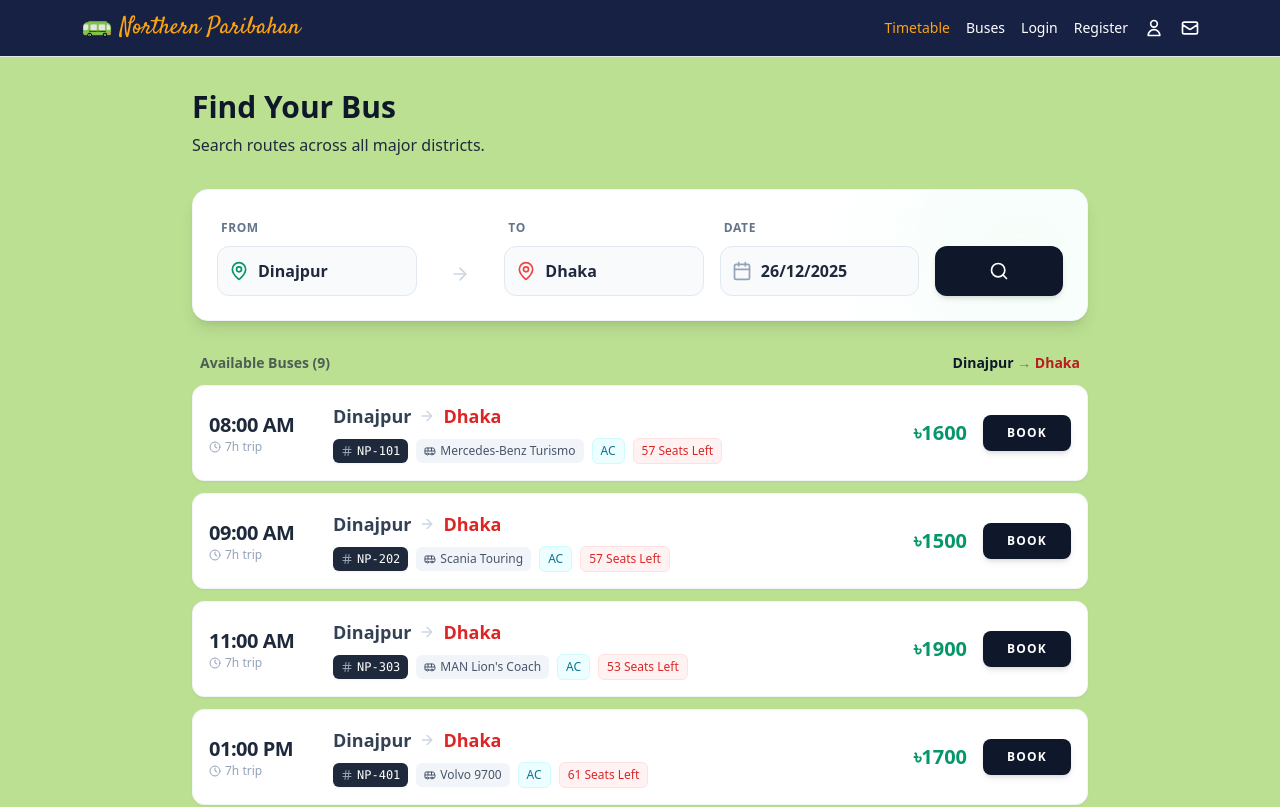
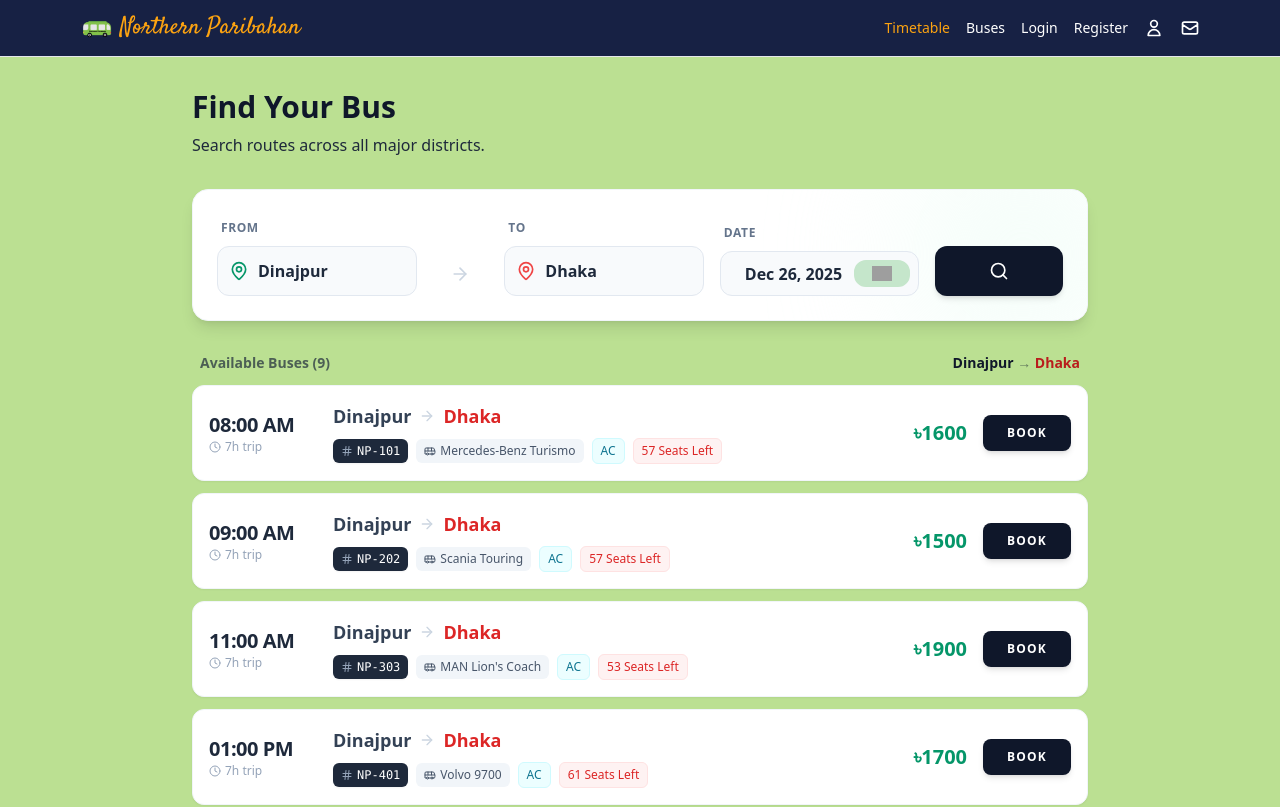
Before and after one commit to uzicodes/Northern-Paribahan, a Next.js app in the folder frontend/: page /timetable in a window 1280 px wide. Shown: the top 807 px of the page. Built offline with nearby package versions, Linux system fonts and the light colour scheme; grey boxes are pictures that could not be loaded.

Commit message:
feat: added the date picker in the time table page

```diff
--- a/frontend/app/timetable/page.tsx
+++ b/frontend/app/timetable/page.tsx
@@ -268,8 +268,10 @@ function TimetableContent() {
         </div>
 
         {/* Search Box */}
-        <div className="bg-white rounded-2xl shadow-lg border border-slate-100 p-6 mb-8 relative overflow-hidden">
-          <div className="absolute top-0 right-0 -mr-16 -mt-16 w-64 h-64 bg-emerald-50 rounded-full blur-3xl opacity-50 pointer-events-none"></div>
+        <div className="bg-white rounded-2xl shadow-lg border border-slate-100 p-6 mb-8 relative">
+          <div className="absolute inset-0 overflow-hidden rounded-2xl pointer-events-none">
+            <div className="absolute top-0 right-0 -mr-16 -mt-16 w-64 h-64 bg-emerald-50 rounded-full blur-3xl opacity-50"></div>
+          </div>
 
           <div className="grid grid-cols-1 md:grid-cols-12 gap-4 items-end relative z-10">
 
@@ -310,17 +312,10 @@ function TimetableContent() {
             {/* Date Picker */}
             <div className="md:col-span-3 space-y-2">
                 <label className="text-xs font-bold text-slate-500 uppercase tracking-wider ml-1">Date</label>
-                <HeroDatePicker selectedDate={date} onDateChange={setDate}>
-                    <div className="relative">
-                        <Calendar className="absolute left-3 top-1/2 -translate-y-1/2 w-5 h-5 text-slate-400" />
-                        <input
-                            type="text"
-                            readOnly
-                            value={date.toLocaleDateString('en-GB')}
-                            className="w-full pl-10 pr-4 py-3 bg-slate-50 border border-slate-200 rounded-xl text-slate-800 font-semibold focus:outline-none focus:ring-2 focus:ring-emerald-500 hover:bg-slate-100 cursor-pointer"
-                        />
-                    </div>
-                </HeroDatePicker>
+                <div className="w-full pl-4 pr-2 py-2 bg-slate-50 border border-slate-200 rounded-xl text-slate-800 font-semibold flex items-center justify-between">
+                    <span className="pl-2">{date.toLocaleDateString('en-US', { month: 'short', day: 'numeric', year: 'numeric' })}</span>
+                    <HeroDatePicker selectedDate={date} onDateChange={setDate} />
+                </div>
             </div>
 
             {/* Search Button */}
--- a/frontend/components/HeroDatePicker.tsx
+++ b/frontend/components/HeroDatePicker.tsx
@@ -141,7 +141,7 @@ const HeroDatePicker: React.FC<HeroDatePickerProps> = ({ selectedDate, onDateCha
   const days = getDaysInMonth(currentMonth);
 
   return (
-    <div className="relative inline-block w-full">
+    <div className="relative inline-block">
       <div onClick={() => setOpen((v) => !v)} className="cursor-pointer">
         {children ? children : (
           <button
@@ -153,7 +153,7 @@ const HeroDatePicker: React.FC<HeroDatePickerProps> = ({ selectedDate, onDateCha
         )}
       </div>
       {open && (
-        <div className="datepicker-popover absolute left-0 mt-2 z-50 w-[240px]">
+        <div className="datepicker-popover absolute right-0 mt-2 z-50 w-[240px]">
           <div className="bg-white rounded-2xl shadow-xl overflow-hidden">
             <div className="p-4">
               {/* Month Navigation */}
```
